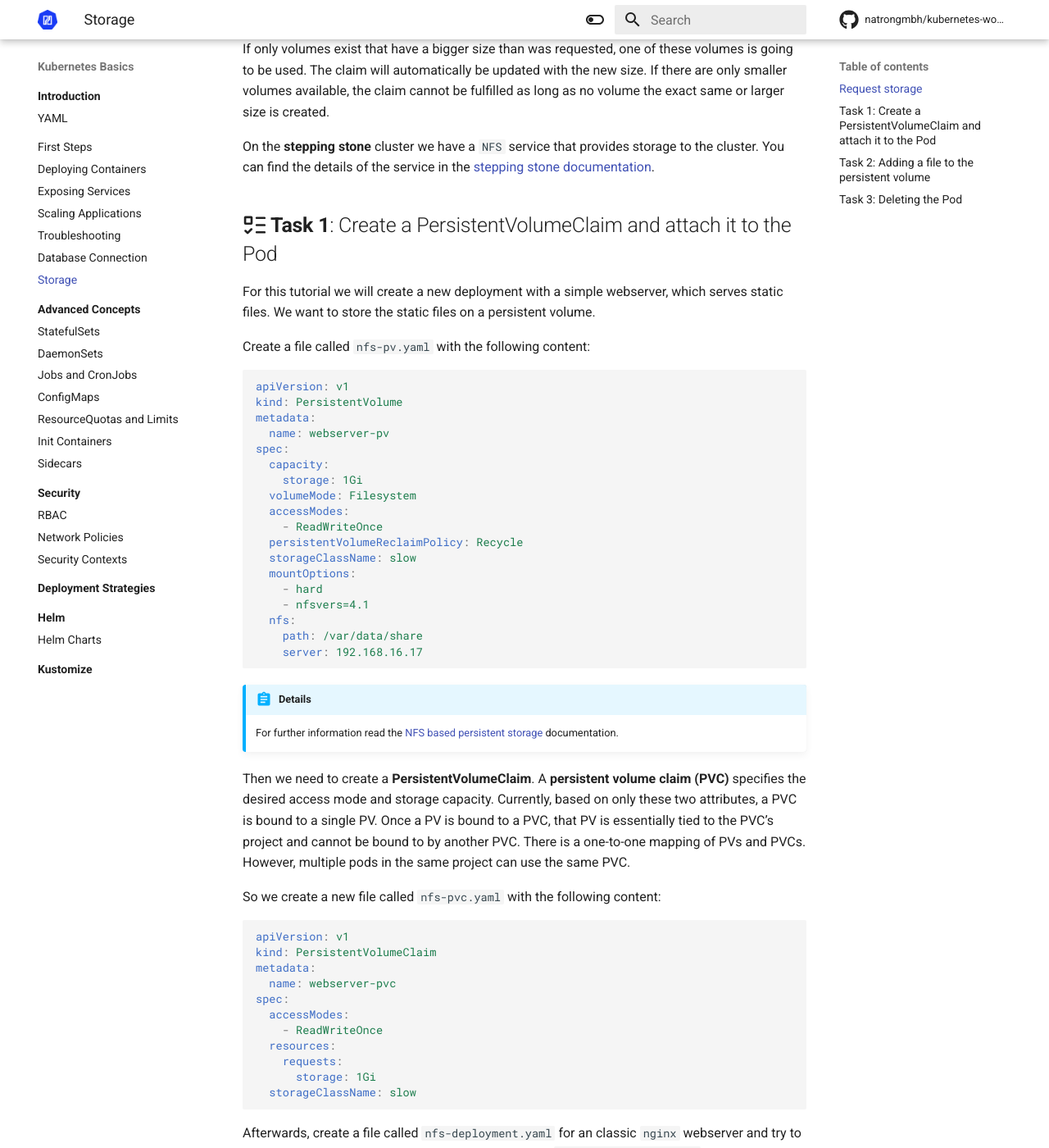
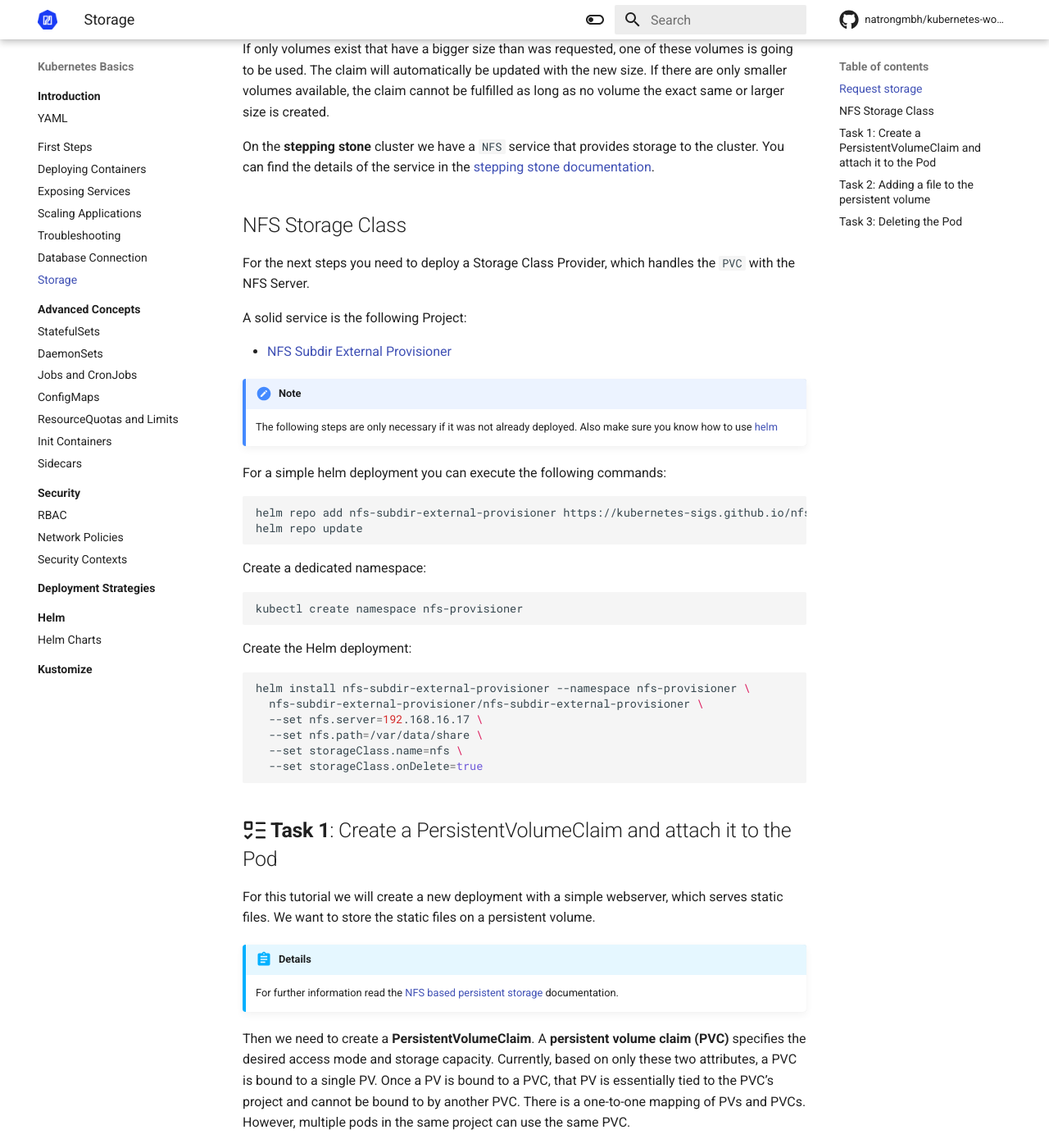
Before and after one commit to natrontech/kubernetes-workshop-golog, an MkDocs documentation site: the page built from docs/kubernetes-basics/storage.md, in a window 1280 px wide and 1400 px high, scrolled down 727 px. Shown: the whole window at 82% size. Built offline with MkDocs 1.6.1 and Material for MkDocs 9.7.7, drawn with Linux system fonts in a browser that asks for light colours; comment, search, counter and statistics services are not loaded; some of the changed text lies outside the part shown.

Commit message:
fix: storage description
Signed-off-by: Jan Lauber <jan.lauber@protonmail.ch>

````diff
--- a/docs/kubernetes-basics/storage.md
+++ b/docs/kubernetes-basics/storage.md
@@ -21,31 +21,43 @@ The *PersistentVolumeClaim* only represents a request but not the storage itself
 On the **stepping stone** cluster we have a `NFS` service that provides storage to the cluster.
 You can find the details of the service in the [stepping stone documentation](https://wiki.golog.ch/wiki/Category:Customer:_Golog_AG).
 
+## NFS Storage Class
+For the next steps you need to deploy a Storage Class Provider, which handles the `PVC` with the NFS Server.
+
+A solid service is the following Project:
+
+- [NFS Subdir External Provisioner](https://github.com/kubernetes-sigs/nfs-subdir-external-provisioner)
+
+!!! note
+
+    The following steps are only necessary if it was not already deployed. Also make sure you know how to use [helm](./helm/index.md)
+
+For a simple helm deployment you can execute the following commands:
+
+```bash
+helm repo add nfs-subdir-external-provisioner https://kubernetes-sigs.github.io/nfs-subdir-external-provisioner/
+helm repo update
+```
+
+Create a dedicated namespace:
+
+```bash
+kubectl create namespace nfs-provisioner
+```
+
+Create the Helm deployment:
+
+```bash
+helm install nfs-subdir-external-provisioner --namespace nfs-provisioner \
+  nfs-subdir-external-provisioner/nfs-subdir-external-provisioner \
+  --set nfs.server=192.168.16.17 \
+  --set nfs.path=/var/data/share \
+  --set storageClass.name=nfs \
+  --set storageClass.onDelete=true
+```
+
 ## :octicons-tasklist-16: **Task 1**: Create a PersistentVolumeClaim and attach it to the Pod
 For this tutorial we will create a new deployment with a simple webserver, which serves static files. We want to store the static files on a persistent volume.
-
-Create a file called `nfs-pv.yaml` with the following content:
-
-```yaml
-apiVersion: v1
-kind: PersistentVolume
-metadata:
-  name: webserver-pv
-spec:
-  capacity:
-    storage: 1Gi
-  volumeMode: Filesystem
-  accessModes:
-    - ReadWriteOnce
-  persistentVolumeReclaimPolicy: Recycle
-  storageClassName: slow
-  mountOptions:
-    - hard
-    - nfsvers=4.1
-  nfs:
-    path: /var/data/share
-    server: 192.168.16.17
-```
 
 !!! abstract "Details"
 
@@ -63,12 +75,20 @@ metadata:
   name: webserver-pvc
 spec:
   accessModes:
-    - ReadWriteOnce
+    - ReadWriteOnce # ReadWriteMany is also possible for NFS
   resources:
     requests:
       storage: 1Gi
-  storageClassName: slow
+  storageClassName: nfs
 ```
+
+!!! note
+
+    The `storageClassName` must match the name of the Storage Class Provider. In our case it is `nfs`. You can check the name of the Storage Class Provider with the following command:
+
+    ```bash
+    kubectl get storageclass
+    ```
 
 Afterwards, create a file called `nfs-deployment.yaml` for an classic `nginx` webserver and try to attach the persistent volume claim at the mount path `/usr/share/nginx/html` to the Pod.
 
@@ -210,7 +230,7 @@ echo "<h1>Hello World</h1>" > /usr/share/nginx/html/index.html
 
 Now we can visit the webserver and see that the file was created successfully.
 
-Another way to do this is to use the `kubectl cp` command. This command allows us to copy files from and to a container. We can use this to copy a file from our local machine to the container.
+**Another way** to do this is to use the `kubectl cp` command. This command allows us to copy files from and to a container. We can use this to copy a file from our local machine to the container.
 
 First, we need to create a `index.html` file on our local machine.
 
````
